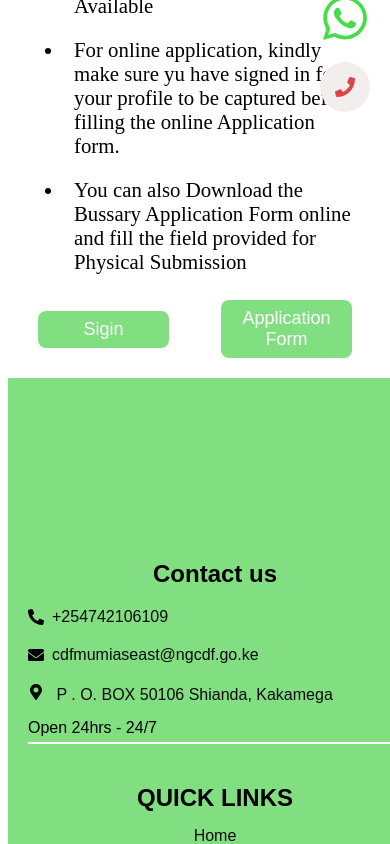
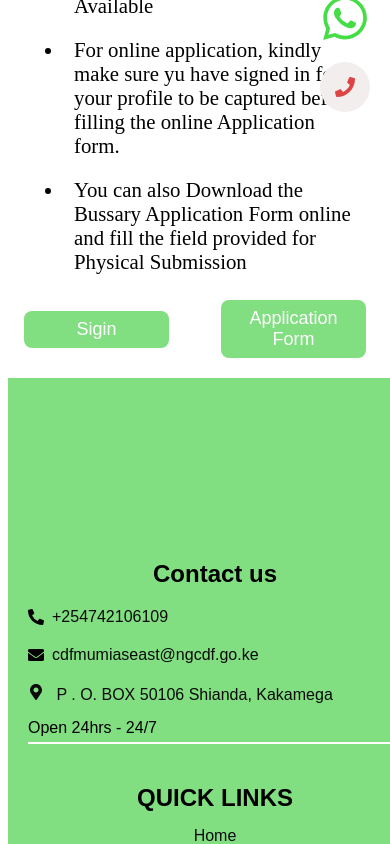
Before and after one commit to reehubhigalekombe/mumestf, a React (Create React App) app in the folder higaal/: page /portal in a window 390 px wide. Shown: the part 640-1484 px from the top of the page. Built offline with nearby package versions, Linux system fonts and the light colour scheme; some icons are missing.

Commit message:
Button
Button

```diff
--- a/higaal/src/styles/portal.css
+++ b/higaal/src/styles/portal.css
@@ -70,7 +70,7 @@
                 margin: 0 1rem;
     }
     .portal-bottom2 button {
-        width: 35%;
+        width: 40%;
         margin: 0 1rem;
     }
 }
```
